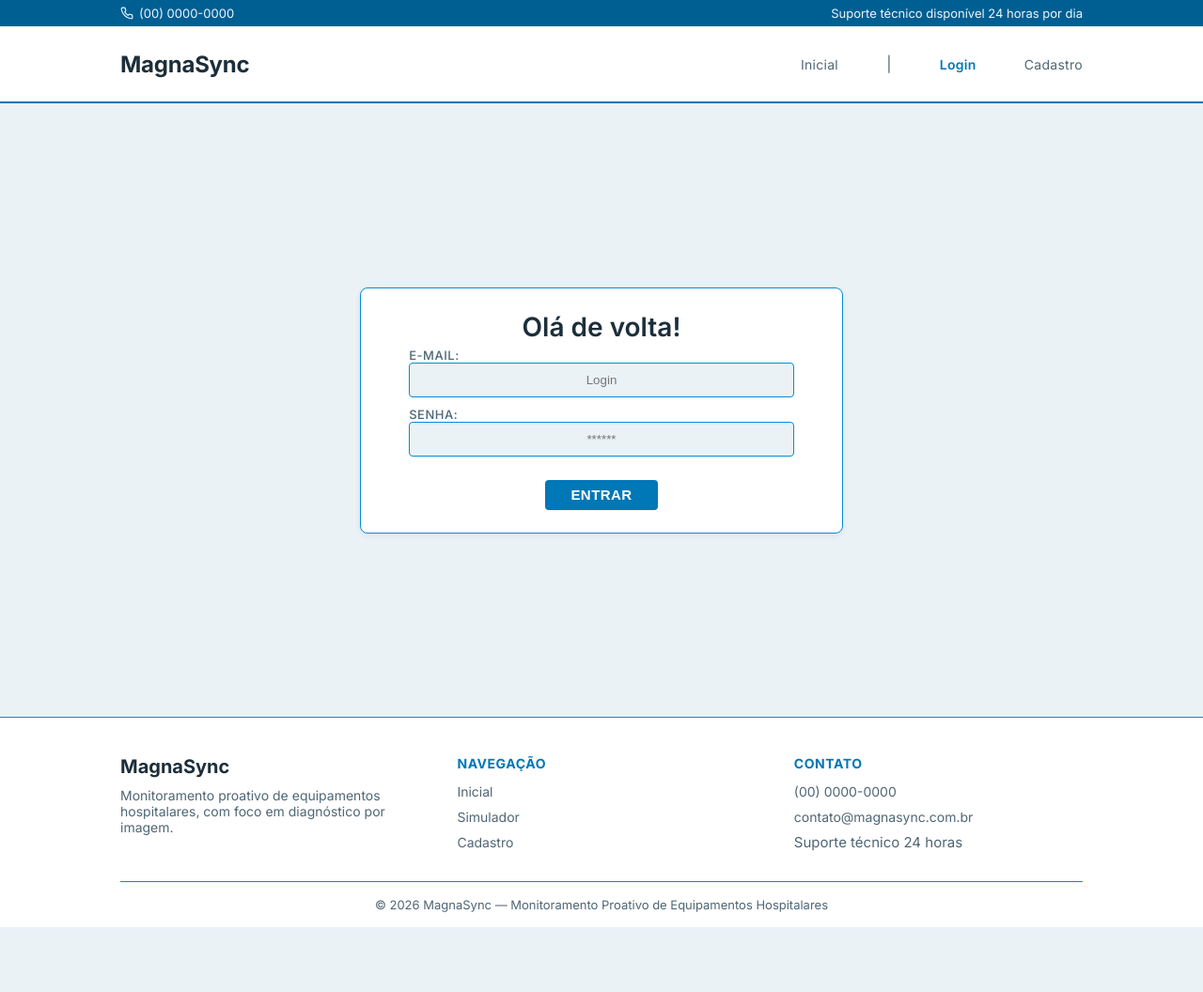
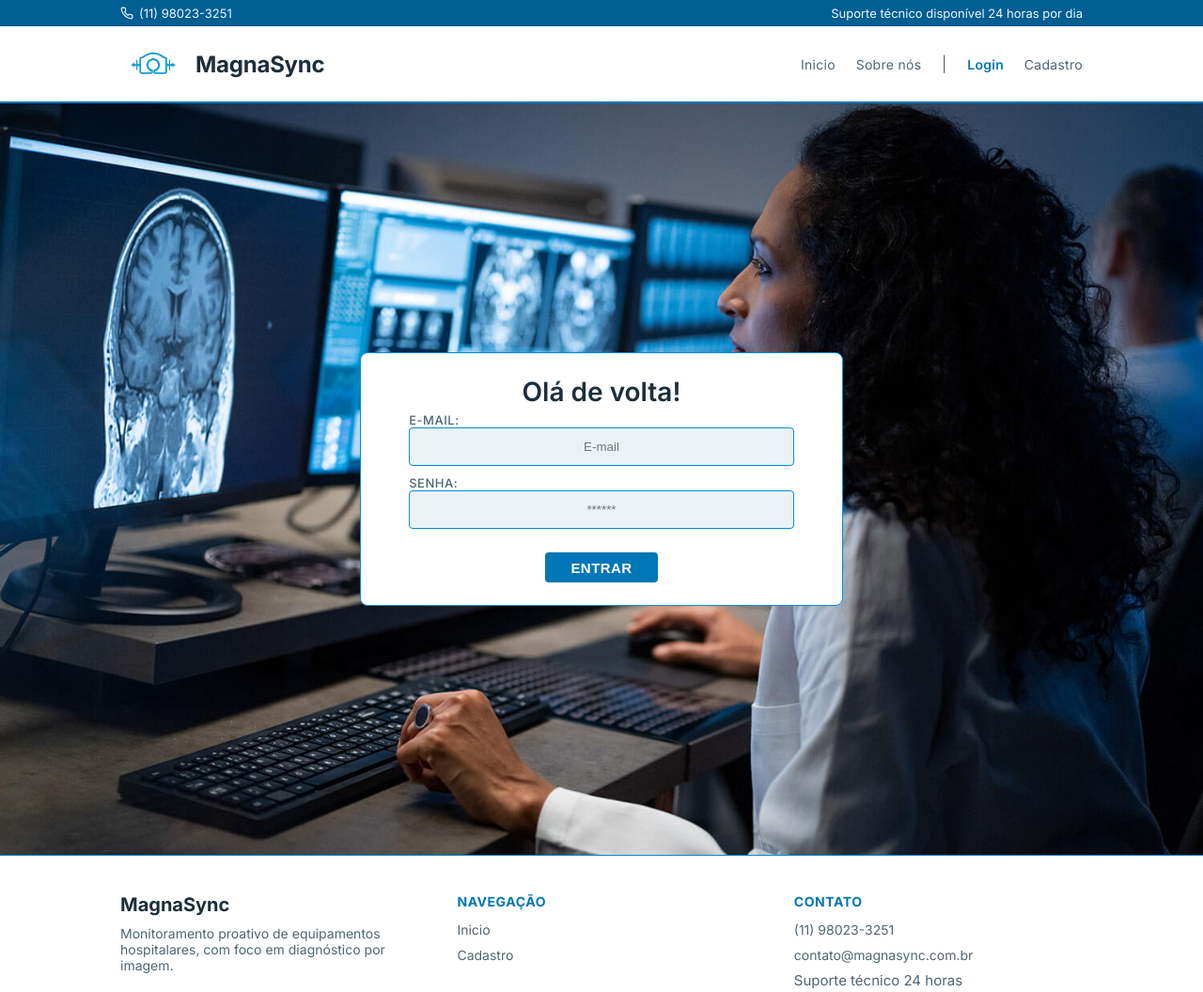
Before and after one commit to PI-Segundo-Semestre-Grupo-1/Site_Institucional, a website: page public/login.html in a window 1280 px wide. Shown: the top 1056 px of the page at 94% size. Before the commit the page ends 987 px from the top, so only its background shows below. Drawn offline with Linux system fonts and the light colour scheme.

Commit message:
refactor

```diff
--- a/public/css/estilo.css
+++ b/public/css/estilo.css
@@ -201,12 +201,23 @@ body {
   height: var(--tamanho-banner);
   color: var(--texto-principal);
   background-color: var(--destaque-escuro);
-  background-image: url('../assets/imgs/maquina.avif');
+  background-image: url('../assets/imgs/monitor_parametrico.jpg');
   background-repeat: no-repeat;
   background-position: center;
   background-size: contain;
-  opacity: 0.7;
 }
+
+/* .banner::before{
+  content: '';
+  position: absolute;
+  inset: 0;
+  background: linear-gradient(
+    rgba(8, 6, 8, 0.0) 0%,
+    rgba(8,6,8, 0.45) 40%,
+    rgba(8, 6, 8, 0.45) 80%,
+    rgba(8, 6, 8, 0.0) 100%
+  );
+} */
 
 .banner .container {
   justify-content: center;
@@ -518,9 +529,15 @@ body {
 /* LOGIN */
 
 .login {
-  height: var(--tamanho-login);
+  height: 100vh; /* Garante que a seção ocupe 100% da altura da tela */
+  width: 100vw;  /* Garante que a seção ocupe 100% da largura da tela */
   background-color: var(--bg-fundo);
+  background-image: url('../assets/imgs/ressonancia2.jpg');
+  background-repeat: no-repeat;
+  background-position: center;
+  background-size: cover; /* ISSO faz a imagem de fundo cobrir a tela inteira */
 }
+
 
 .login .container {
   justify-content: center;
@@ -664,9 +681,9 @@ input {
   border: 1px solid var(--linha);
   background-color: var(--bg-fundo);
   color: var(--texto-principal);
-  padding: 10px;
+  padding: 12px;
   text-align: center;
-  border-radius: 4px;
+  border-radius: 10px;
 }
 
 .btn {
--- a/public/login.html
+++ b/public/login.html
@@ -11,7 +11,7 @@
     <script src="./js/sessao.js" defer></script>
 
     <link rel="stylesheet" href="./css/estilo.css">
-    <link rel="icon" href="./assets/icon/favicon2.ico">
+    <link rel="icon" href="./assets/icon/IMG_0413.jpeg">
     <link rel="preconnect" href="https://fonts.googleapis.com">
     <link rel="preconnect" href="https://fonts.gstatic.com" crossorigin>
 </head>
@@ -21,9 +21,9 @@
 
     <div class="topbar">
       <div class="container">
-        <a href="tel:+5500000000000" class="topbar-item">
+        <a href="tel:+551198023-3251" class="topbar-item">
           <svg viewBox="0 0 24 24" width="14" height="14" fill="none" stroke="currentColor" stroke-width="2" stroke-linecap="round" stroke-linejoin="round" aria-hidden="true"><path d="M22 16.92v3a2 2 0 0 1-2.18 2 19.79 19.79 0 0 1-8.63-3.07 19.5 19.5 0 0 1-6-6 19.79 19.79 0 0 1-3.07-8.67A2 2 0 0 1 4.11 2h3a2 2 0 0 1 2 1.72c.127.96.361 1.903.7 2.81a2 2 0 0 1-.45 2.11L8.09 9.91a16 16 0 0 0 6 6l1.27-1.27a2 2 0 0 1 2.11-.45c.907.339 1.85.573 2.81.7A2 2 0 0 1 22 16.92z"/></svg>
-          (00) 0000-0000
+          (11) 98023-3251
         </a>
         <span class="topbar-item">Suporte técnico disponível 24 horas por dia</span>
       </div>
@@ -31,11 +31,14 @@
 
     <header class="header">
       <div class="container">
-        <h1 class="titulo">MagnaSync</h1>
+        <h1 class="titulo"><img src="assets/icon/IMG_0413.jpeg" height="70px">MagnaSync</h1>
         <nav>
           <ul class="navbar">
             <li>
-              <a href="index.html">Inicial</a>
+              <a href="index.html">Inicio</a>
+            </li>
+             <li>
+              <a href="simulador.html">Sobre nós</a>
             </li>
             <li>|</li>
             <li class="agora">
@@ -62,7 +65,7 @@
                   <div class="formulario">
                       <div class="campo">
                           <span>E-mail:</span>
-                          <input id="email_input" type="text" placeholder="Login">
+                          <input id="email_input" type="text" placeholder="E-mail">
                       </div>
                       <div class="campo">
                           <span>Senha:</span>
@@ -90,15 +93,14 @@
         <div class="footer-coluna">
           <h3>Navegação</h3>
           <ul class="footer-links">
-            <li><a href="index.html">Inicial</a></li>
-            <li><a href="simulador.html">Simulador</a></li>
+            <li><a href="index.html">Inicio</a></li>
             <li><a href="cadastro.html">Cadastro</a></li>
           </ul>
         </div>
         <div class="footer-coluna">
           <h3>Contato</h3>
           <ul class="footer-links">
-            <li><a href="tel:+5500000000000">(00) 0000-0000</a></li>
+            <li><a href="tel:+551198023-3251">(11) 98023-3251</a></li>
             <li><a href="mailto:contato@magnasync.com.br">contato@magnasync.com.br</a></li>
             <li>Suporte técnico 24 horas</li>
           </ul>
```
Also changed, not shown: public/cadastro.html (+15 -9 lines), public/index.html (+11 -8 lines), public/simulador.html (+31 -12 lines), public/assets/icon/IMG_0413.jpeg (added), public/assets/icon/favicon2.ico (deleted), public/assets/icon/favicon2.png (deleted), public/assets/imgs/maquina.avif (deleted).
